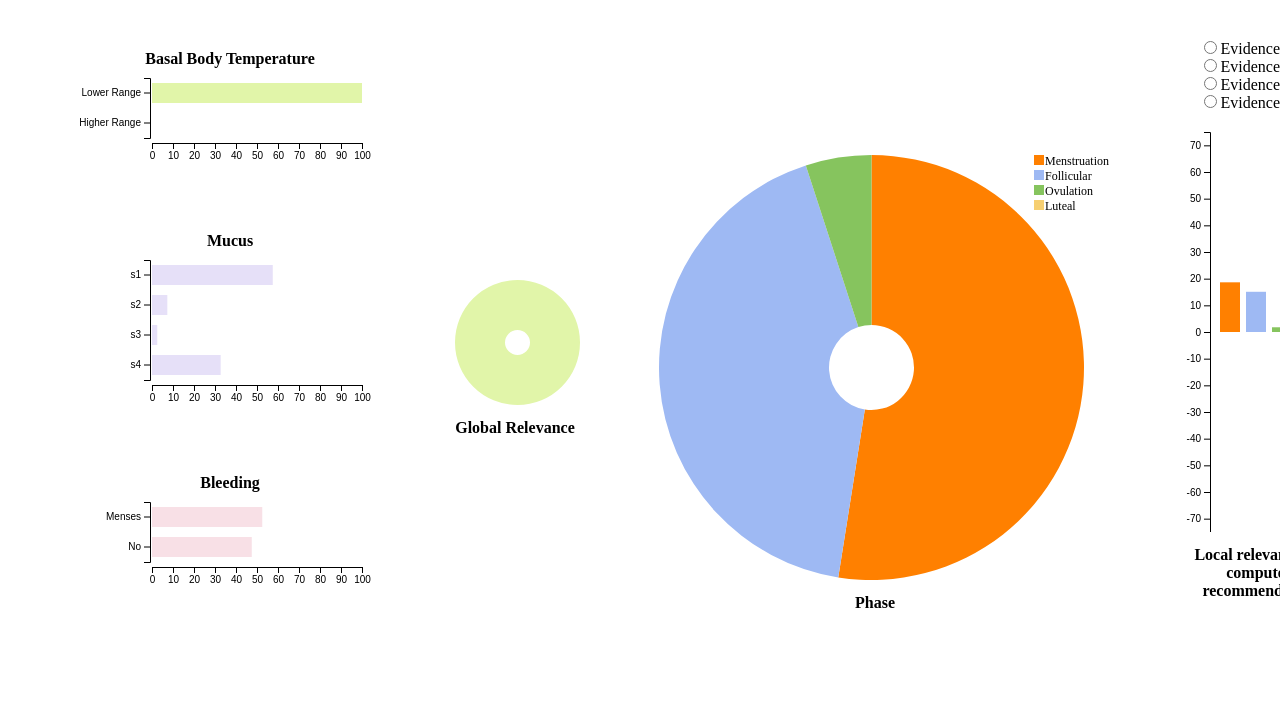
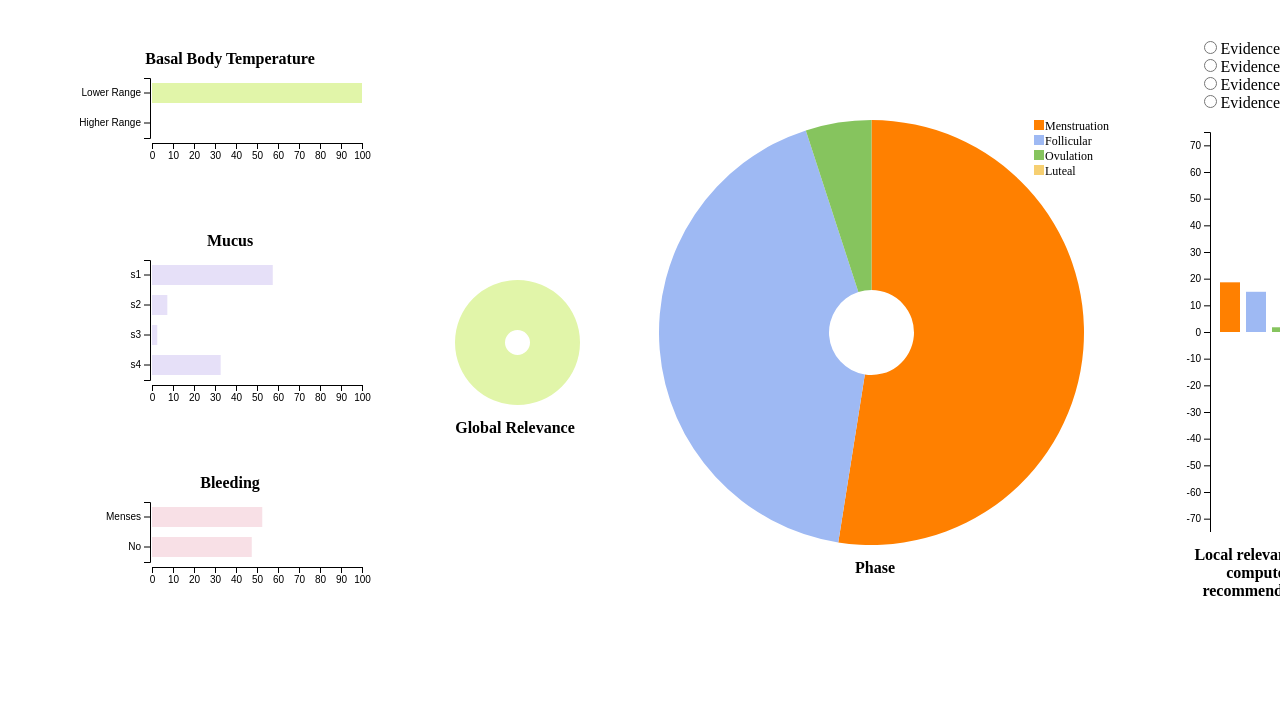
Before and after one commit to thomasbubi/infovis-mastertask, a plain HTML site: page src/index.html in a window 1280 px wide. Shown: the top 705 px of the page. Drawn offline with Linux system fonts and the light colour scheme.

Commit message:
Add files via upload

```diff
--- a/src/Style.css
+++ b/src/Style.css
@@ -60,7 +60,7 @@ h2 {
 }
 
 #area3 > svg {
-    margin-top: 115px;
+    margin-top: 80px;
     margin-left: 18px;
 }
 
```
